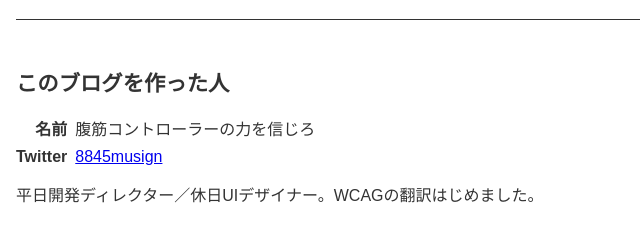
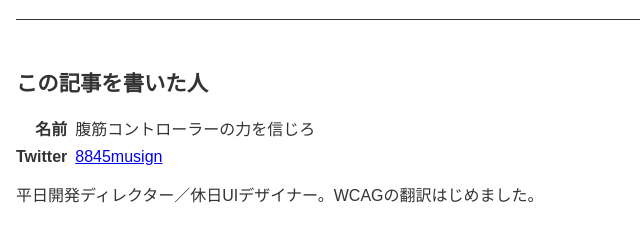
Before and after one commit to 8845musign/abroller.tech, an Eleventy site: page src/blog/2017/11/19/gulp/index.md in a window 1280 px wide. Shown: the part 2070-2310 px from the top of the page, 0-640 px from the left. Built offline with nearby package versions, Linux system fonts and the light colour scheme; Eleventy itself is replaced by a stand-in of ours; files that its build step writes are made by us from their sources.

Commit message:
見出しをより記事にフォーカスした名前に変更

```diff
--- a/src/_includes/blog.njk
+++ b/src/_includes/blog.njk
@@ -22,7 +22,7 @@
         </div>
 
         <footer itemprop="author" itemscope itemtype="https://schema.org/Person">
-          <h2>このブログを作った人</h2>
+          <h2>この記事を書いた人</h2>
           <dl>
             <dt>名前</dt>
             <dd itemprop="name">{{author.name}}</dd>
```
